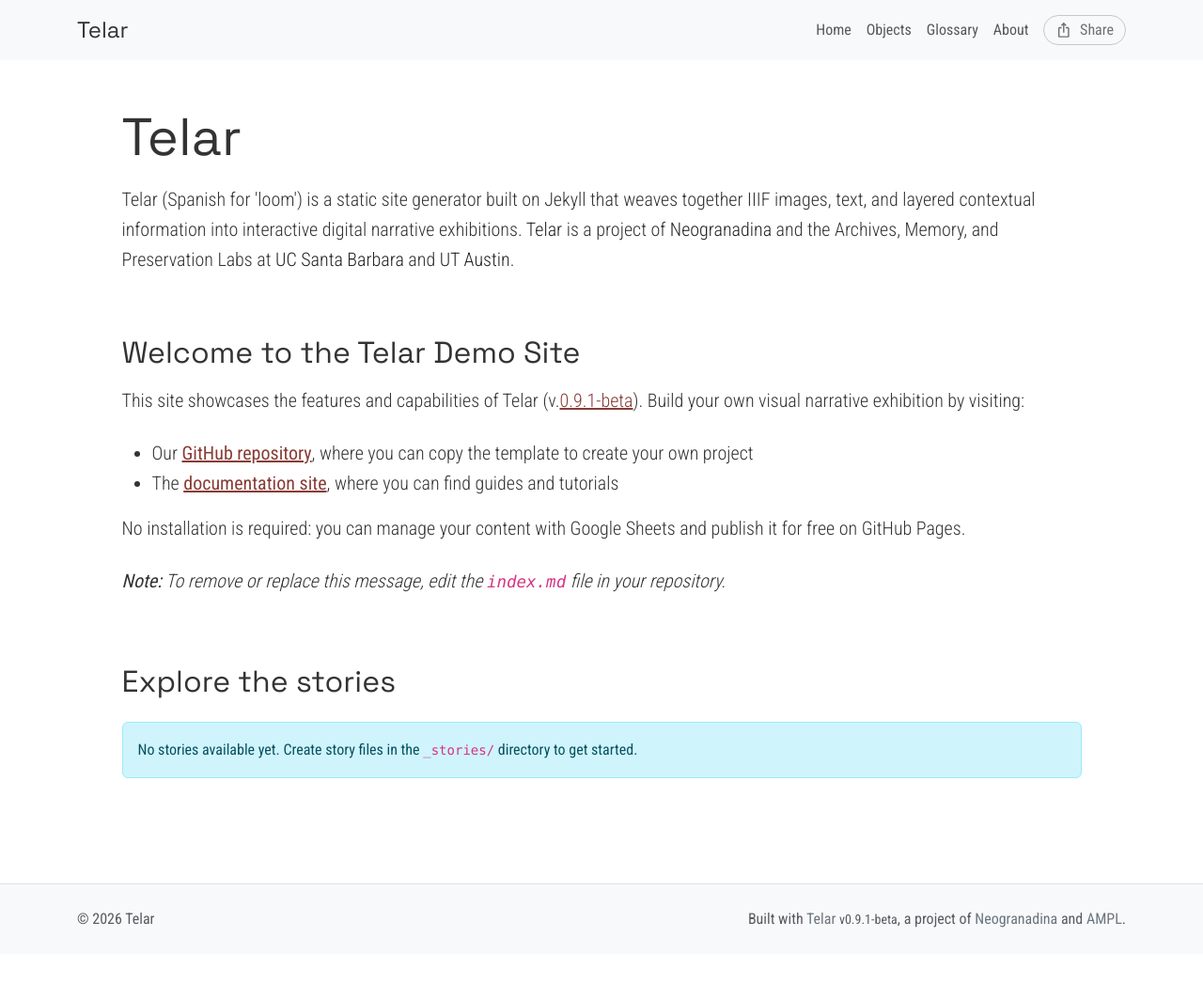
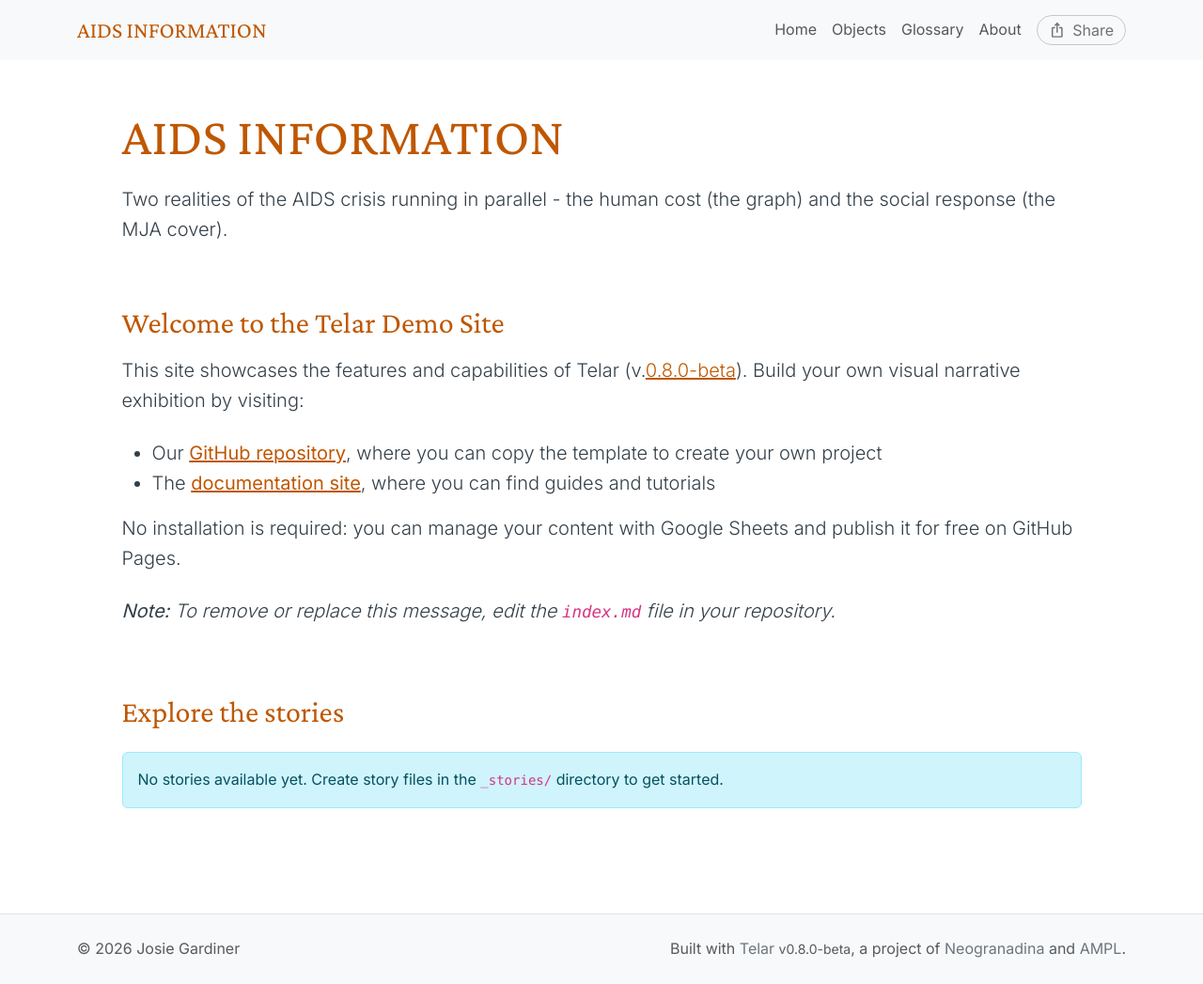
Before and after one commit to josiegardiner/aids_mortality, a Jekyll site: the page built from index.md, in a window 1280 px wide. Shown: the whole page at 94% size. Built offline with Jekyll 4.4.1, drawn with Linux system fonts in a browser that asks for light colours; before the commit the page ends 1015 px from its top, so only the background shows below that.

Commit message:
Update _config.yml

```diff
--- a/_config.yml
+++ b/_config.yml
@@ -2,50 +2,37 @@
 # https://telar.org
 
 # Site Settings
-title: "Telar"
-description: "Telar (Spanish for 'loom') is a static site generator built on Jekyll that weaves together IIIF images, text, and layered contextual information into interactive digital narrative exhibitions. <a href='https://github.com/UCSB-AMPLab/telar'>Telar</a> is a project of <a href='https://neogranadina.org'>Neogranadina</a> and the Archives, Memory, and Preservation Labs at <a href='https://ampl.clair.ucsb.edu/'>UC Santa Barbara</a> and <a href='https://liberalarts.utexas.edu/history/'>UT Austin</a>."
-url: "https://ampl.clair.ucsb.edu"
-baseurl: "/telar"
-author: ""
-email: ""
-telar_theme: "trama" # Options: trama, paisajes, neogranadina, santa-barbara, austin, or custom
-logo: "" # Path to logo image (optional, max 80px tall, 200-300px wide recommended)
-telar_language: "en" # Options: "en" (English), "es" (Español)
+title: "AIDS INFORMATION"
+description: "Two realities of the AIDS crisis running in parallel - the human cost (the graph) and the social response (the MJA cover)."
+url: "https://aidsmortality.github.io"
+baseurl: "/aids_mortality"
+author: "Josie Gardiner"
+telar_theme: "austin" # Options: paisajes, neogranadina, santa-barbara, austin, trama, or custom
+logo: ""
+telar_language: "en"
+
+# Google Sheets Integration
+# See https://telar.org/docs/your-data/google-sheets/ for detailed setup instructions.
+google_sheets:
+  enabled: true
+  published_url: "https://docs.google.com/spreadsheets/d/e/2PACX-1vRvJ9DZDfb5VegCYNk-PHa6zfbehbt8FDVK8YZpdz04oNU45xEDYw4h7vdls2ThWoOBykR5W5PqFd7A/pubhtml"
 
 # Story Interface Settings
 story_interface:
-  show_on_homepage: true # Set to false to hide stories section from homepage (stories still accessible via direct URL)
-  show_story_steps: true # Set to false to hide "Step X" overlay in stories
-  show_object_credits: true # Set to true to display object credits badge (bottom-left corner, dismissable)
-  include_demo_content: true # Fetch demo stories from content.telar.org. Switch this off to hide demo stories and their content.
+  show_on_homepage: true
+  show_story_steps: true
+  show_object_credits: true
+  include_demo_content: true # Turn off for production sites
 
 # Collection Interface Settings
 collection_interface:
-  browse_and_search: true # Set to false to disable filtering sidebar and search on objects page
-  show_link_on_homepage: true # Set to false to hide "View the objects" link from homepage
-  show_sample_on_homepage: true # Set to true to show a sample of objects on homepage
-  featured_count: 4 # Number of objects to show on homepage (default 4)
+  browse_and_search: true
+  show_link_on_homepage: true
+  show_sample_on_homepage: true
+  featured_count: 4
 
 # Story Protection (optional)
-# Stories with protected=yes in project.csv will be encrypted.
-# Viewers need this key to unlock protected stories.
-story_key: "test"
-
-# Google Sheets Integration (optional)
-# Manage content via Google Sheets instead of editing CSV files directly.
-# See https://telar.org/docs/your-data/google-sheets/ for detailed setup instructions.
-#
-# Setup:
-# 1. Get the template: Duplicate our template at https://bit.ly/telar-template
-# 2. Publish your sheet: File > Share > Publish to web
-# 3. Paste the published URL below
-# 4. Set enabled: true
-# 5. Commit changes
-#    - If using GitHub Pages: GitHub Actions will automatically discover tab GIDs and fetch CSVs
-#    - If running locally: Run `python3 scripts/fetch_google_sheets.py` before building
-google_sheets:
-  enabled: true
-  published_url: "https://docs.google.com/spreadsheets/d/e/2PACX-1vT9eeRoyQCr1j-1uDaWBm-rgZNXtn9A-mepL0I4dqDTx2-E_6gbVD-8x0DYDVhppiAzrFpd20_9cr3z/pubhtml"
+# story_key: ""
 
 #
 #
@@ -70,7 +57,7 @@ collections:
     output: true
     permalink: /:name/
 
-# Collections Directory (a folder where Jekyll and the Telar scripts will put all auto-generated object and story working files)
+# Collections Directory
 collections_dir: _jekyll-files
 
 # Build Settings
@@ -115,8 +102,8 @@ show_drafts: false
 
 # Telar Settings (version information)
 telar:
-  version: "0.9.1-beta"
-  release_date: "2026-03-05"
+  version: "0.8.0-beta"
+  release_date: "2026-02-05"
 
 # Plugins
 plugins:
@@ -130,29 +117,12 @@ webrick:
     Access-Control-Allow-Headers: "Content-Type"
 
 # Development & Testing
-# Set to false or remove for production use
 development-features:
-  # Christmas Tree Mode - Displays all warning messages for testing multilingual support
-  # Set to true to light up the site with test warnings (test objects, fake errors, etc.)
   christmas_tree_mode: false
-
-  # Viewer preloading configuration
-  # Controls how story viewers are preloaded for smoother navigation.
-  # Higher values = smoother scrolling but more memory usage.
-  # Lower values = less memory but may show loading shimmer during navigation.
-  # These defaults work well for most sites. Only adjust if experiencing issues.
   viewer_preloading:
-    max_viewer_cards: 10    # Max viewers in memory. Higher = smoother, more memory. (default: 10, max: 15)
-    preload_steps: 6        # Steps to preload ahead. Higher = smoother, more memory. (default: 6)
-    loading_threshold: 5    # Show shimmer on intro if story has >= N viewers. (default: 5)
-    min_ready_viewers: 3    # Hide shimmer when N viewers ready. (default: 3)
-
-  # Skip stories - skips story generation entirely
-  # Objects remain visible and accessible
-  # (Backward compatible: hide_stories also supported)
+    max_viewer_cards: 10
+    preload_steps: 6
+    loading_threshold: 5
+    min_ready_viewers: 3
   skip_stories: false
-
-  # Skip collections - skips both object AND story generation
-  # Use this when building a site with only custom pages (no stories or objects)
-  # (Backward compatible: hide_collections also supported)
   skip_collections: false
```
